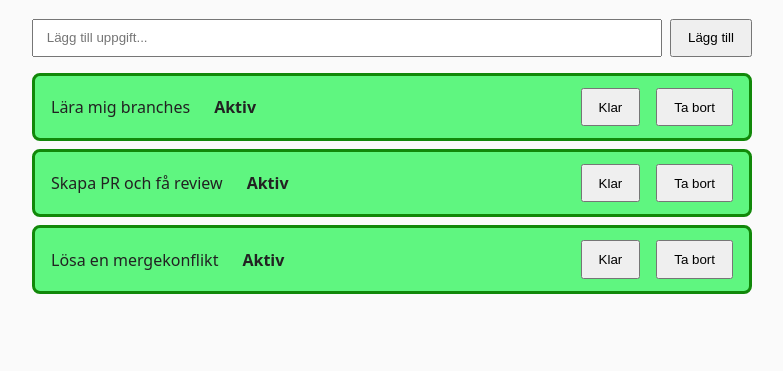
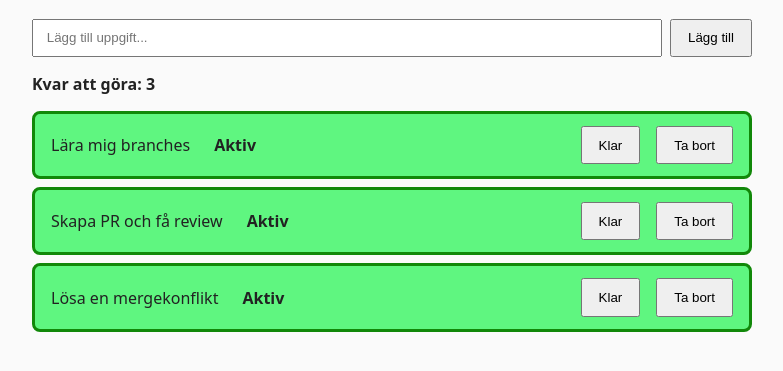
Before and after one commit to MartinaN85/Todo-Lite, a plain HTML site: page index.html in a window 1280 px wide. Shown: the part 99-470 px from the top of the page, without its empty margins (248-1031 px from the left). Drawn offline with Linux system fonts and the light colour scheme.

Commit message:
feat(counter): show remaining todos above list

```diff
--- a/app.js
+++ b/app.js
@@ -7,6 +7,11 @@ const todos = [
 const listEl = document.getElementById("todoList");
 const addBtn = document.getElementById("addBtn");
 const inputEl = document.getElementById("todoInput");
+
+function updateCounter() {
+  const count = todos.filter(t => !t.done).length;
+  document.getElementById("todoCounter").textContent = `Kvar att göra: ${count}`;
+}
 
 function render() {
   listEl.innerHTML = "";
@@ -41,6 +46,9 @@ function render() {
     li.append(label, status, spacer, toggle, del);
     listEl.appendChild(li);
   });
+
+  updateCounter();
+
 }
 
 function addTodo(text) {
--- a/index.html
+++ b/index.html
@@ -15,6 +15,8 @@
         <button id="addBtn">Lägg till</button>
       </div>
 
+      <p id="todoCounter" class="counter">Kvar att göra: 0</p>
+
       <ul id="todoList" class="list"></ul>
     </main>
 
--- a/style.css
+++ b/style.css
@@ -11,6 +11,11 @@ body {
 .actions { display: flex; gap: 0.5rem; margin: 1rem 0; }
 input { flex: 1; padding: 0.6rem 0.8rem; }
 button { padding: 0.6rem 1rem; cursor: pointer; }
+
+.counter {
+  font-weight: bold;
+  margin-top: 1rem;
+}
 
 .list { list-style: none; padding: 0; }
 
```
